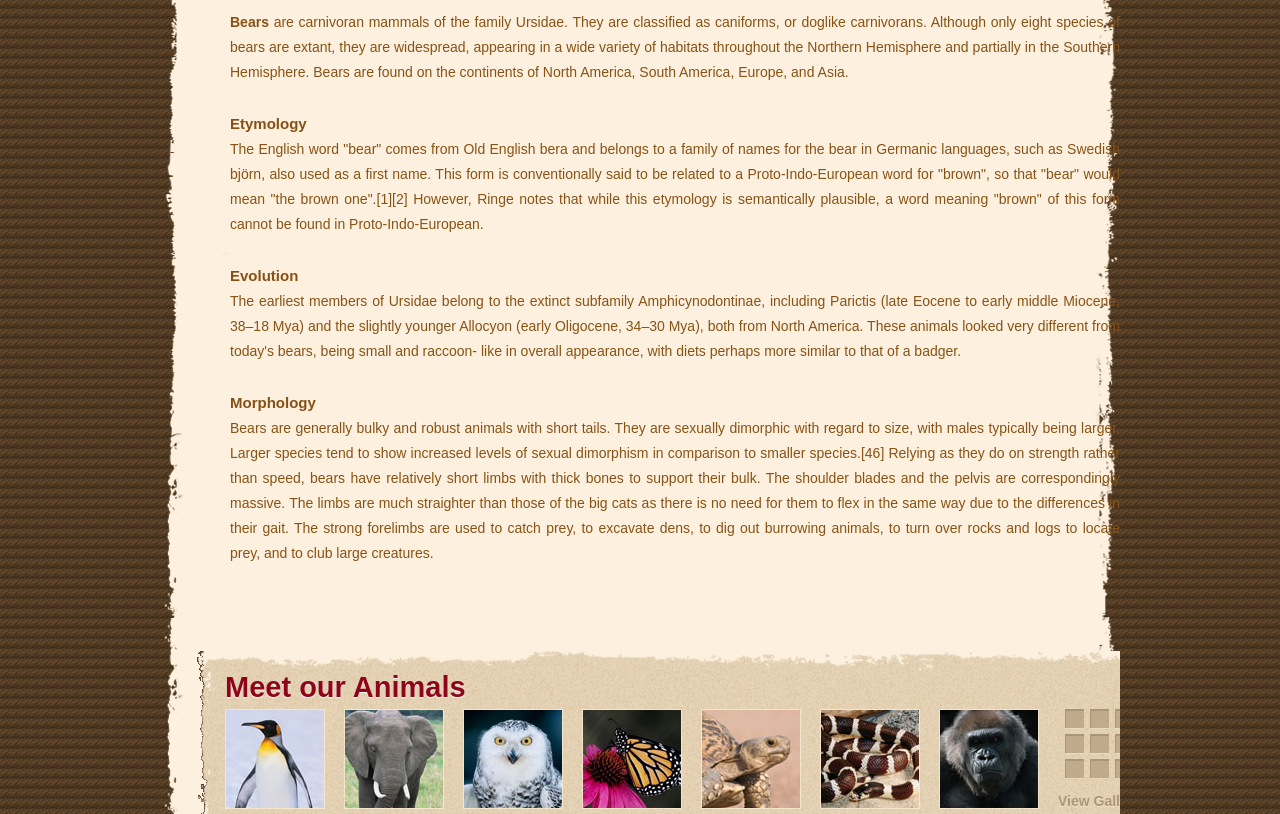
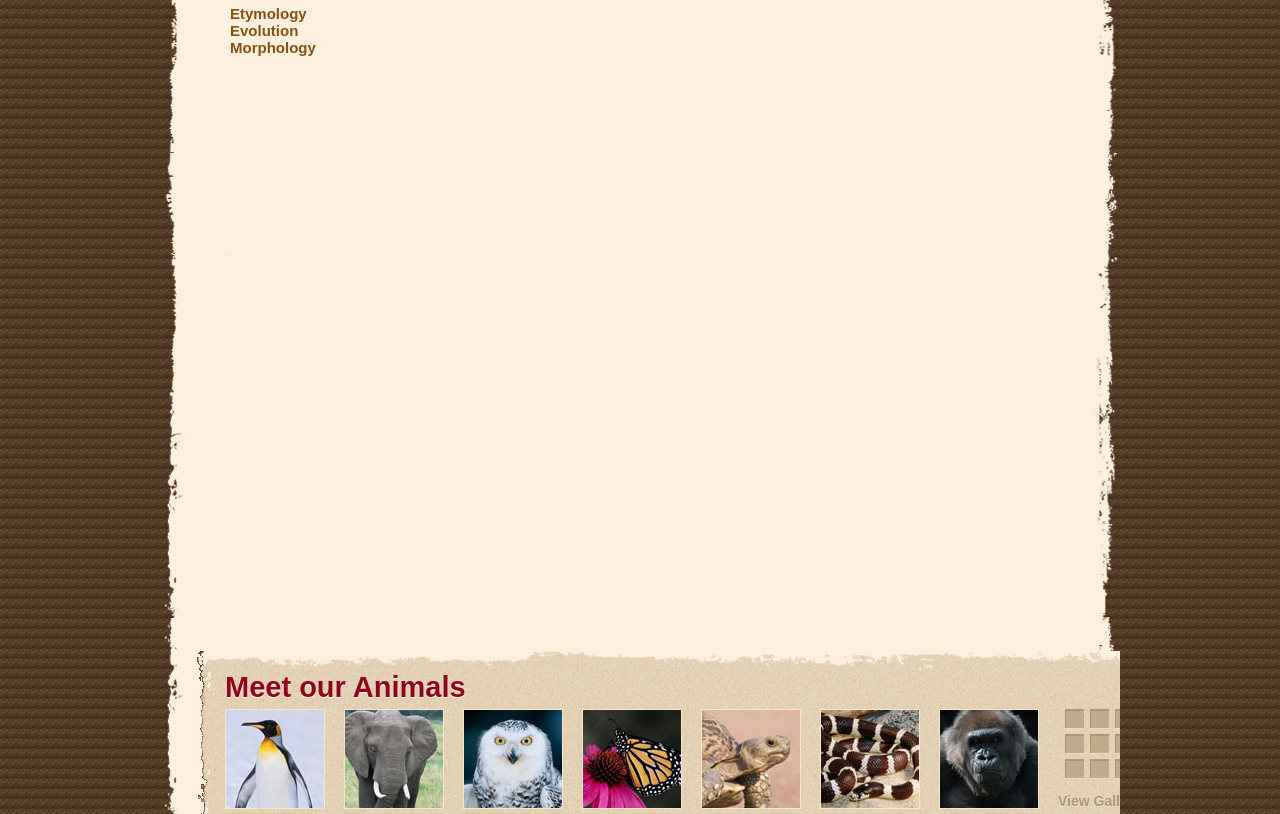
Before and after one commit to BoulmanHamza/test_git, a plain HTML site: page zoo.html in a window 1280 px wide. Shown: the part 321-1135 px from the top of the page. Drawn offline with Linux system fonts and the light colour scheme.

Commit message:
change to zoo

```diff
--- a/zoo.html
+++ b/zoo.html
@@ -26,56 +26,10 @@
     <div id="content">
       <div id="content">
         <div id="zoo">
-          <h1>The Bear</h1>
-          <p>
-            <b>Bears</b> are carnivoran mammals of the family Ursidae. They are classified as caniforms, or doglike
-            carnivorans.
-            Although only eight species of bears are extant, they are widespread, appearing in a wide variety of
-            habitats
-            throughout
-            the Northern Hemisphere and partially in the Southern Hemisphere. Bears are found on the continents
-            of North America, South America, Europe, and Asia.
-          </p>
+          <h1>The zoo</h1>
           <h3>Etymology</h3>
-          <p>
-            The English word "bear" comes from Old English bera and belongs to a family of names for the bear in
-            Germanic
-            languages, such as Swedish björn, also used as a first name. This form is conventionally said to be
-            related to
-            a Proto-Indo-European word for "brown", so that "bear" would mean "the brown one".[1][2] However, Ringe
-            notes
-            that while this etymology is semantically plausible, a word meaning "brown" of this form cannot be found
-            in
-            Proto-Indo-European.
-          </p>
           <h3>Evolution</h3>
-          <p>
-            The earliest members of Ursidae belong to the extinct subfamily Amphicynodontinae, including Parictis
-            (late
-            Eocene to early middle Miocene, 38–18 Mya) and the slightly younger Allocyon (early Oligocene, 34–30
-            Mya),
-            both from North America. These animals looked very different from today's bears, being small and
-            raccoon-
-            like in overall appearance, with diets perhaps more similar to that of a badger.
-          </p>
           <h3>Morphology</h3>
-          <p>
-            Bears are generally bulky and robust animals with short tails. They are sexually dimorphic with regard
-            to
-            size,
-            with males typically being larger. Larger species tend to show increased levels of sexual dimorphism in
-            comparison to smaller species.[46] Relying as they do on strength rather than speed, bears have
-            relatively
-            short
-            limbs with thick bones to support their bulk. The shoulder blades and the pelvis are correspondingly
-            massive.
-            The limbs are much straighter than those of the big cats as there is no need for them to flex in the
-            same way
-            due to the differences in their gait. The strong forelimbs are used to catch prey, to excavate dens, to
-            dig
-            out
-            burrowing animals, to turn over rocks and logs to locate prey, and to club large creatures.
-          </p>
           <br>
         </div>
         <div class="featured">
```
